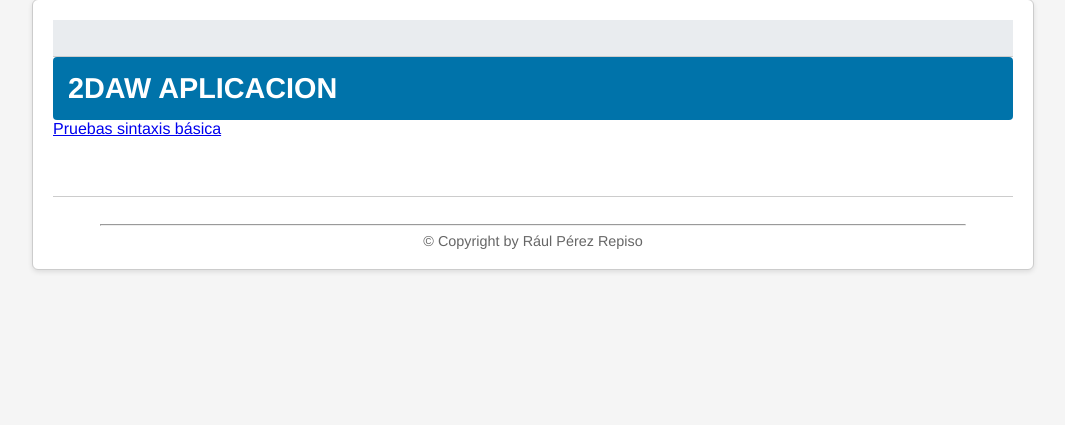
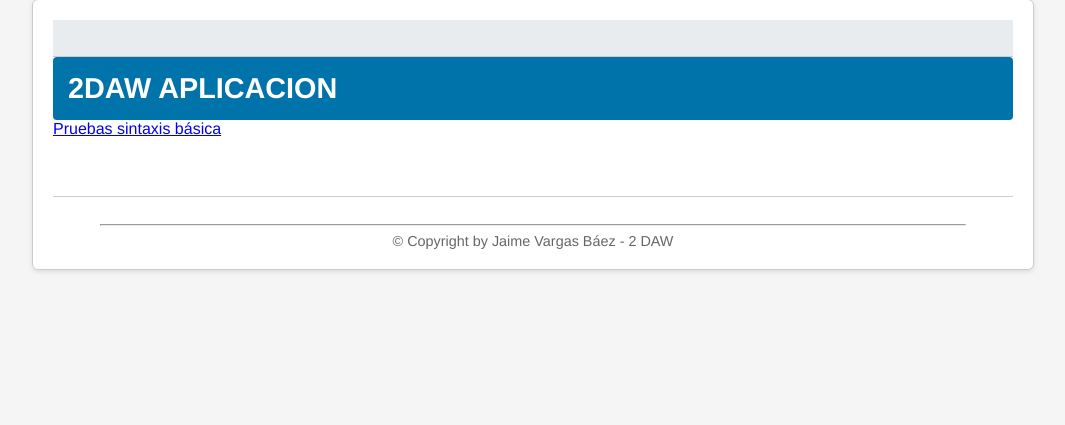
Before and after one commit to JaimeVargaas/DAWS, a PHP site: page /aplicacion/pruebas/index.php in a window 1280 px wide. Shown: the part 21-446 px from the top of the page, without its empty margins (107-1172 px from the left). Run offline with PHP 8.4, Linux system fonts and the light colour scheme.

Commit message:
footer arreglado

```diff
--- a/PrimerTrimestre/aplicacion/plantilla/plantilla.php
+++ b/PrimerTrimestre/aplicacion/plantilla/plantilla.php
@@ -76,7 +76,7 @@ function inicioCuerpo(string $cabecera)
             <footer>
                 <hr width="90%" />
                 <div>
-                    &copy; Copyright by Rául Pérez Repiso
+                    &copy; Copyright by Jaime Vargas Báez - 2 DAW
                 </div>
             </footer>
         </div>
```
